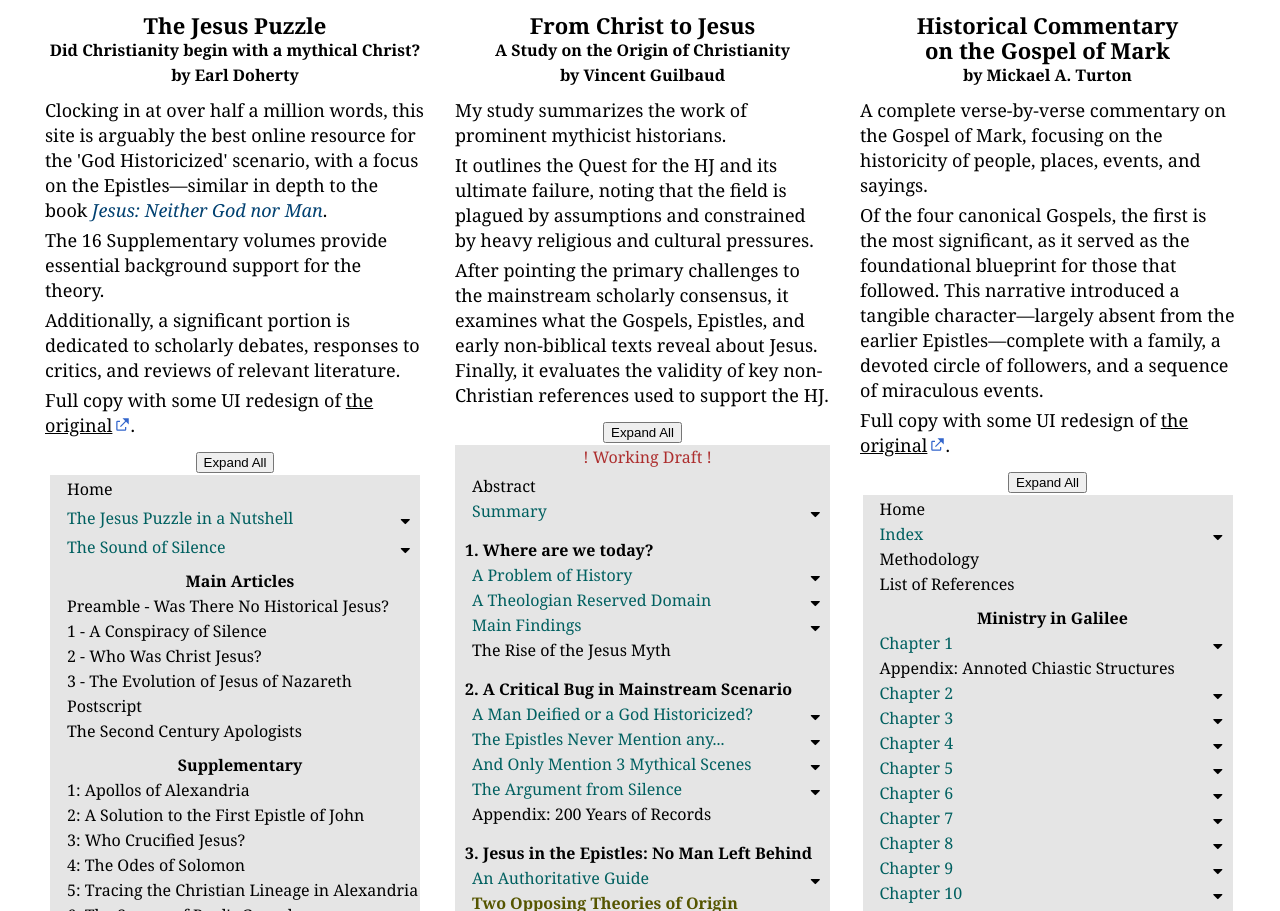
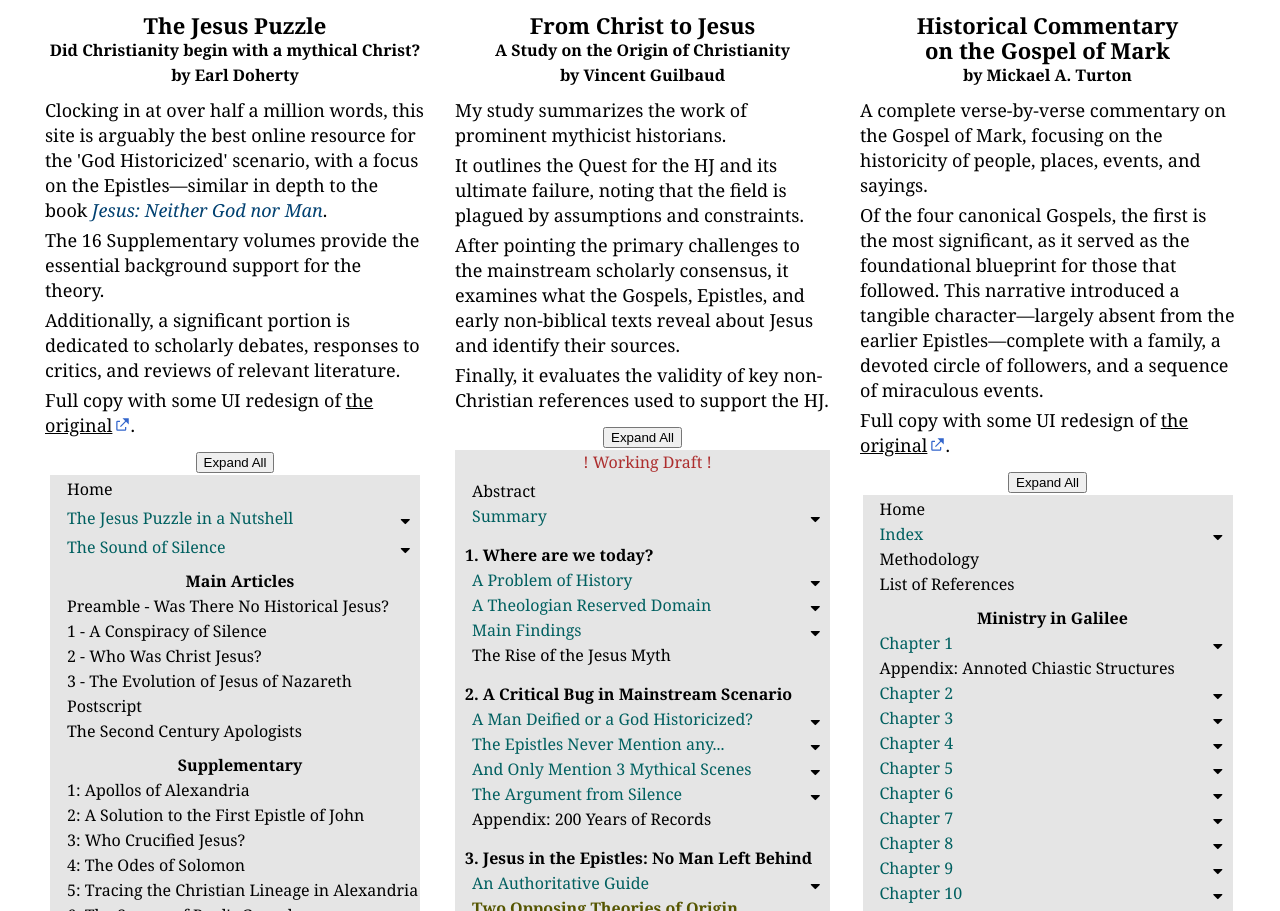
Before and after one commit to jujuvivi/who-was-jesus, a plain HTML site: page index.html in a window 1280 px wide. Shown: the part 1232-2143 px from the top of the page. Drawn offline with Linux system fonts and the light colour scheme; files whose address does not match are found by name.

Commit message:
better texts

```diff
--- a/index.html
+++ b/index.html
@@ -90,7 +90,7 @@
         <!-- <div aaclass="flex-column flex-title"> -->
         <div class="page-title-cont"><a id="btn_top-menu_link" class="local_link no-underline" href="#"
                 onclick="return toggleSpanVisibility(this, 'btn_top-menu')">
-                <span class="page-title" , aaadata-arrow="\f107">Who Was Jesus?</span></a></div>
+                <span class="page-title" style="margin-right: 0px;">Who Was Jesus?</span></a></div>
 
         <div class="top-menu-cont" onclick="closeSpanVisibility('btn_top-menu')">
             <div id="topjsmenu" class="link_target btn_top-menu js-menu vertical_nav" >
@@ -198,15 +198,9 @@
                         <div class="padtop10" style="text-align: left;">
                             Clocking in at over half a million words, this site is arguably the best online resource for the
                             'God Historicized' scenario, with a focus on the Epistles—similar in depth to the book <span class="src">Jesus: Neither God nor Man</span>.<br>
-                            <!-- You will finf here everything you need: Josephus,  -->
-                            <div class="padtop5">The 16 Supplementary volumes provide essential background support for the theory.</div>
+                            <div class="padtop5">The 16 Supplementary volumes provide the essential background support for the theory.</div>
                             <div class="padtop5">Additionally, a significant portion is dedicated to scholarly debates,
                                 responses to critics, and reviews of relevant literature.</div>
-
-
-                            <!-- In half a million words, like the book <span class="bsrc">Jesus: Neither God nor Man</span>,
-                            it focuses on the Epistles to be arguably the best web site supporting
-                            the scenario of a God Historicized.<br> -->
                             <div class="padtop5">Full copy with some UI redesign of <a class="ext"
                                 target="_blank" href="https://www.jesuspuzzle.com/jesuspuzzle/index.htm">the original</a>.</div>
                         </div>
@@ -383,12 +377,13 @@
                         <div class="padtop10" style="text-align: left;">
                             <div>My study summarizes the work of prominent mythicist historians.</div>
                             <div class="padtop5">It outlines the Quest for the HJ and its ultimate failure,
-                                noting that the field is plagued by assumptions and constrained by heavy religious and cultural pressures.</div>
+                                noting that the field is plagued by assumptions and constraints.</div>
                             <div class="padtop5">After pointing the primary challenges to the mainstream scholarly consensus,
-                                it examines what the Gospels, Epistles, and early non-biblical texts reveal about Jesus.
+                                it examines what the Gospels, Epistles, and early non-biblical texts reveal about Jesus
+                                and identify their sources.</div>
+                            <div class="padtop5">
                                 Finally, it evaluates the validity of key non-Christian references used to support the HJ.
-
-                                <!-- A summary of the the work of main mythicist historians,
+                                <!--
                                 it analyzed everything the Epistles, the Gospels and early non-Biblical texts say about Jesus,
                                 and examines their sources.
                                 Check the validity of a couple references to a HJ outside the Gospels. -->
```
Also changed, not shown: fromchrist/us/debate.htm (+4 -4 lines).
